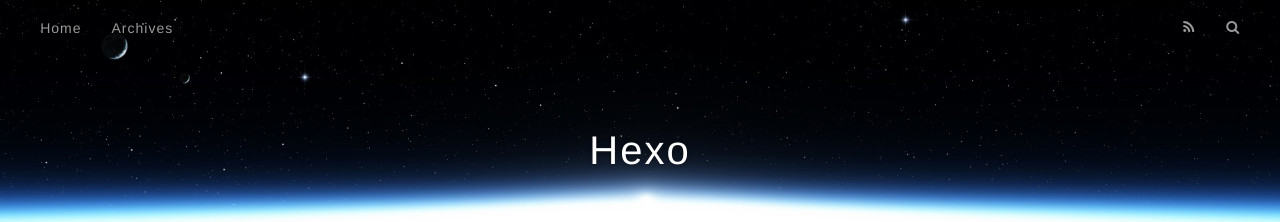
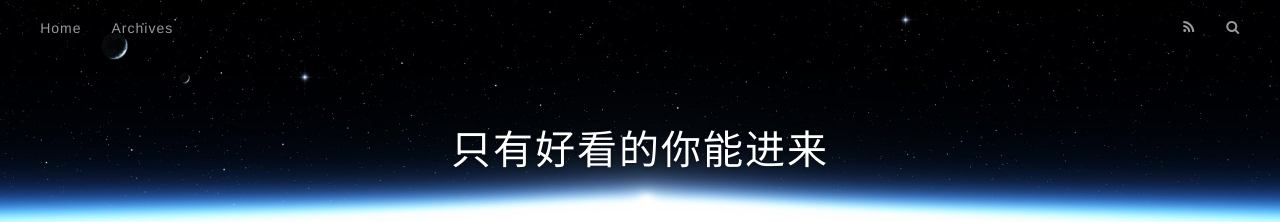
Before and after one commit to Thresh17/thresh17.github.io, a plain HTML site: page index.html in a window 1280 px wide. Shown: the top 222 px of the page. Drawn offline with nearby package versions, Linux system fonts and the light colour scheme.

Commit message:
Site updated: 2017-10-18 01:12:30

```diff
--- a/index.html
+++ b/index.html
@@ -3,16 +3,16 @@
 <head>
   <meta charset="utf-8">
 
-  <title>Hexo</title>
+  <title>只有好看的你能进来</title>
   <meta name="viewport" content="width=device-width, initial-scale=1, maximum-scale=1">
   <meta property="og:type" content="website">
-<meta property="og:title" content="Hexo">
+<meta property="og:title" content="只有好看的你能进来">
 <meta property="og:url" content="http://yoursite.com/index.html">
-<meta property="og:site_name" content="Hexo">
+<meta property="og:site_name" content="只有好看的你能进来">
 <meta name="twitter:card" content="summary">
-<meta name="twitter:title" content="Hexo">
+<meta name="twitter:title" content="只有好看的你能进来">
 
-    <link rel="alternate" href="/atom.xml" title="Hexo" type="application/atom+xml">
+    <link rel="alternate" href="/atom.xml" title="只有好看的你能进来" type="application/atom+xml">
 
 
     <link rel="icon" href="/favicon.png">
@@ -33,7 +33,7 @@
   <div id="header-outer" class="outer">
     <div id="header-title" class="inner">
       <h1 id="logo-wrap">
-        <a href="/" id="logo">Hexo</a>
+        <a href="/" id="logo">只有好看的你能进来</a>
       </h1>
 
     </div>
@@ -96,7 +96,7 @@
 
     </div>
     <footer class="article-footer">
-      <a data-url="http://yoursite.com/2017/10/18/hello-world/" data-id="cj8vv2oae0000rcuzfvxt2yxn" class="article-share-link">Share</a>
+      <a data-url="http://yoursite.com/2017/10/18/hello-world/" data-id="cj8vv4ily00007guz7uig8ckr" class="article-share-link">Share</a>
 
 
     </footer>
```
Also changed, not shown: 2017/10/18/hello-world/index.html (+5 -5 lines), archives/2017/10/index.html (+6 -6 lines), archives/2017/index.html (+6 -6 lines), archives/index.html (+6 -6 lines).
